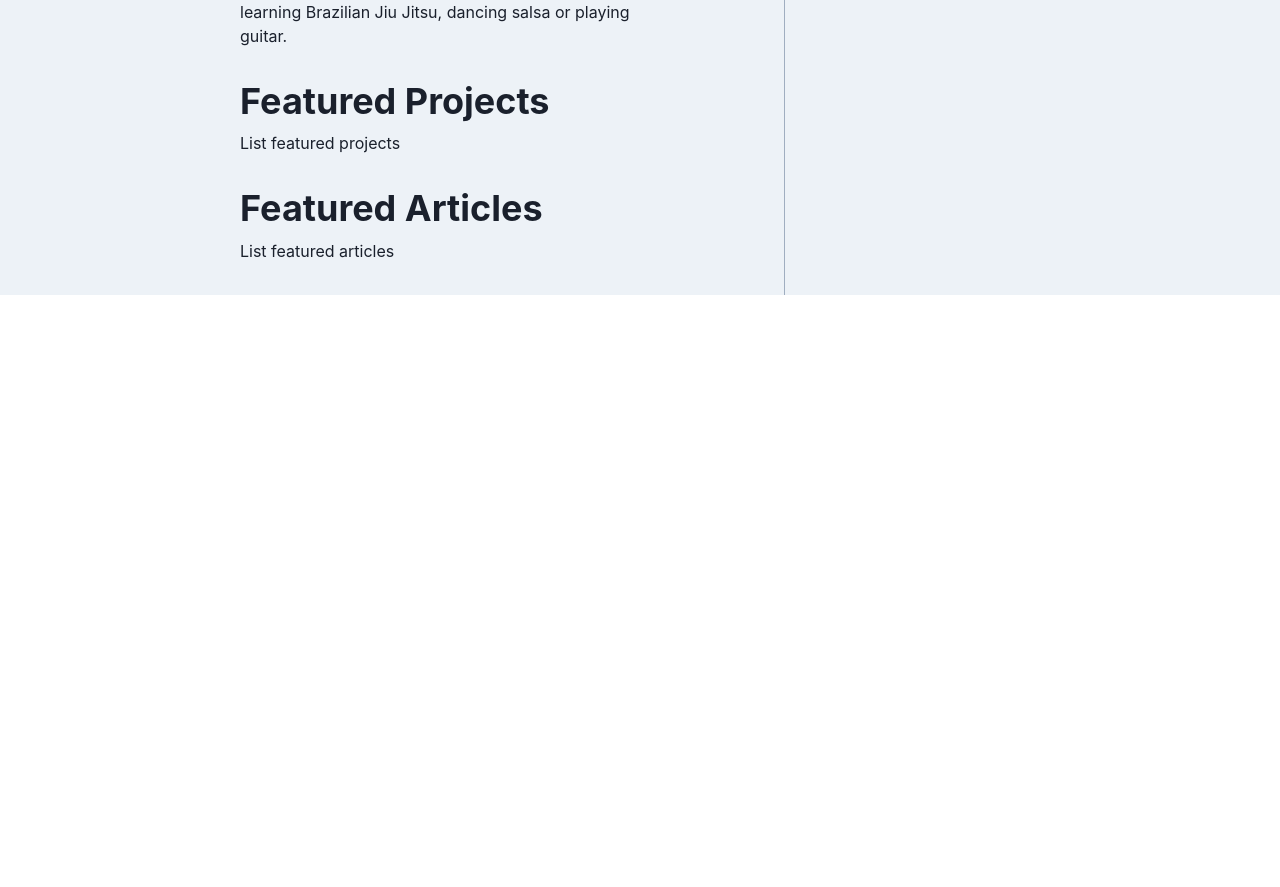
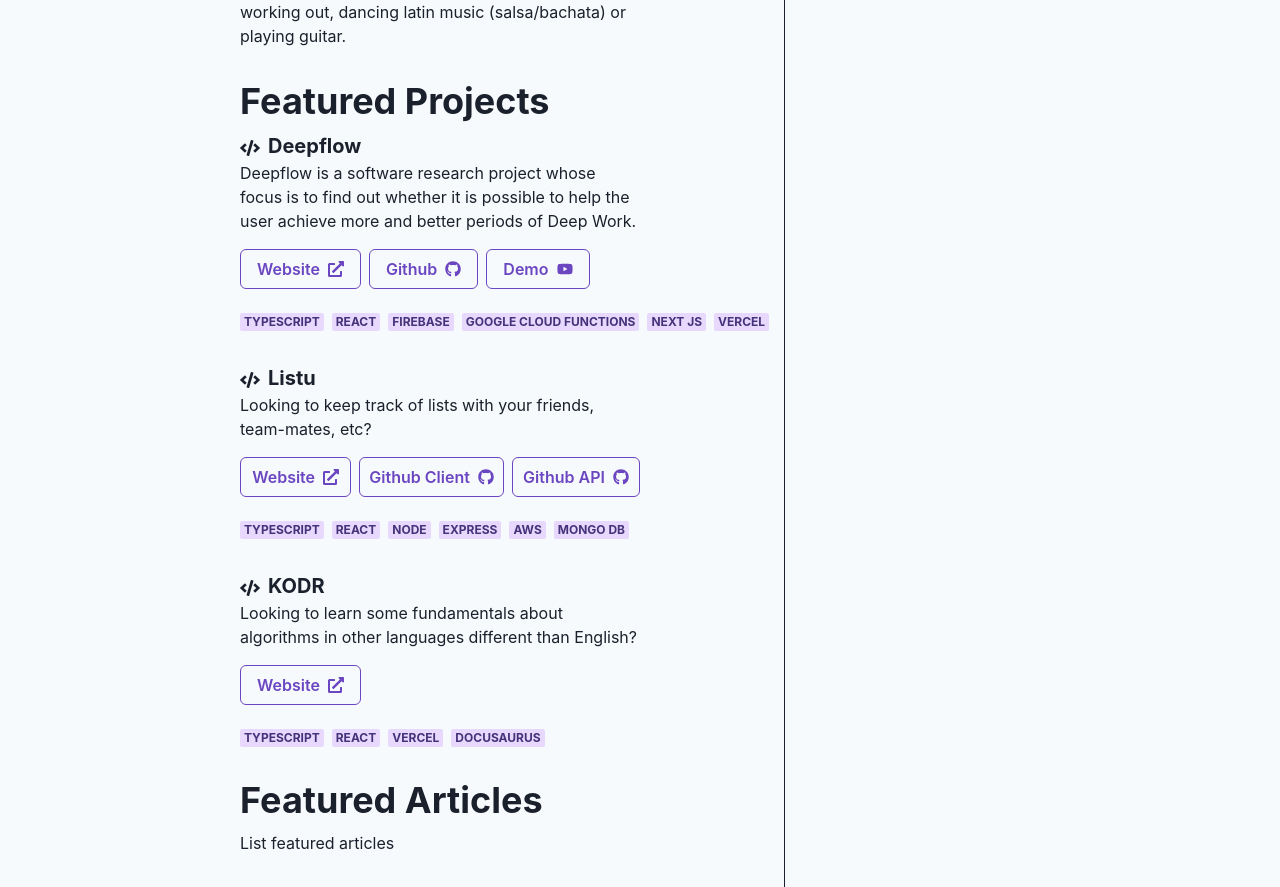
Before and after one commit to Diego-Romero/diegoromero.blog, a Next.js app: page / in a window 1280 px wide. Shown: the part 1220-2107 px from the top of the page. Before the commit the page ends 1515 px from the top, so only its background shows below. Built offline with nearby package versions, Linux system fonts and the light colour scheme.

Commit message:
added initial version of featured projects

```diff
--- a/layouts/layout/layout.tsx
+++ b/layouts/layout/layout.tsx
@@ -67,7 +67,7 @@ interface Props {
 
 const Layout: React.FunctionComponent<Props> = ({ children, home }) => {
   return (
-    <Box bgColor="gray.100">
+    <Box bgColor="gray.50">
       <Head>
         <link rel="icon" href="/favicon.ico" />
         <meta
--- a/pages/index.tsx
+++ b/pages/index.tsx
@@ -10,29 +10,148 @@ import Date from "../components/Date";
 import { GetStaticProps, NextPage } from "next";
 import {
   Avatar,
+  Badge,
   Box,
+  Button,
   Flex,
   Heading,
   HStack,
   IconButton,
   Link,
+  List,
+  ListIcon,
   ListItem,
   Stack,
   Text,
   UnorderedList,
 } from "@chakra-ui/react";
-import { FaGithub, FaLinkedin, FaTwitter } from "react-icons/fa";
-import { useRouter } from "next/router";
+import {
+  FaCode,
+  FaExternalLinkAlt,
+  FaGithub,
+  FaLinkedin,
+  FaTwitter,
+  FaYoutube,
+} from "react-icons/fa";
+import { IconType } from "react-icons";
+import React from "react";
 
 interface Props {
   allPosts: Post[];
 }
 
 const iconsSize = "4xl";
+const tags = {
+  typescript: "Typescript",
+  react: "React",
+  nextjs: "Next JS",
+  firebase: "Firebase",
+  googleCloudFunctions: "Google Cloud Functions",
+  vercel: "Vercel",
+  mouseTrap: "Mouse Trap",
+  netlify: "Netlify",
+  mongoDb: "Mongo DB",
+  node: "Node",
+  express: "Express",
+  aws: "Aws",
+  passportJs: "Passport JS",
+  sendgrid: "Sendgrid",
+  docusaurus: "Docusaurus",
+};
+const featuredProjects: {
+  title: string;
+  description: string[];
+  url: string;
+  tags: string[];
+  links: { name: string; url: string; icon: IconType }[];
+  icon: IconType;
+}[] = [
+  {
+    title: "Deepflow",
+    description: [
+      "Deepflow is a software research project whose focus is to find out whether it is possible to help the user achieve more and better periods of Deep Work.",
+    ],
+    icon: FaCode,
+    url: "http://deepflow.vercel.app",
+    links: [
+      {
+        name: "Website",
+        url: "http://deepflow.vercel.app",
+        icon: FaExternalLinkAlt,
+      },
+      {
+        name: "Github",
+        url: "https://github.com/Diego-Romero/deepflow",
+        icon: FaGithub,
+      },
+      {
+        name: "Demo",
+        url: "https://www.youtube.com/watch?v=A3RsoN5fAz4",
+        icon: FaYoutube,
+      },
+    ],
+    tags: [
+      tags.typescript,
+      tags.react,
+      tags.firebase,
+      tags.googleCloudFunctions,
+      tags.nextjs,
+      tags.vercel,
+    ],
+  },
+  {
+    title: "Listu",
+    description: [
+      "Looking to keep track of lists with your friends, team-mates, etc?",
+    ],
+    icon: FaCode,
+    url: "https://listu.me",
+    links: [
+      {
+        name: "Website",
+        url: "https://listu.me",
+        icon: FaExternalLinkAlt,
+      },
+      {
+        name: "Github Client",
+        url: "https://github.com/Diego-Romero/listu-client",
+        icon: FaGithub,
+      },
+      {
+        name: "Github API",
+        url: "https://github.com/Diego-Romero/listu-api",
+        icon: FaGithub,
+      },
+    ],
+    tags: [
+      tags.typescript,
+      tags.react,
+      tags.node,
+      tags.express,
+      tags.aws,
+      tags.mongoDb,
+    ],
+  },
+  {
+    title: "KODR",
+    description: [
+      "Looking to learn some fundamentals about algorithms in other languages different than English? ",
+    ],
+    icon: FaCode,
+    url: "https://listu.me",
+    links: [
+      {
+        name: "Website",
+        url: "https://kodr.me/en",
+        icon: FaExternalLinkAlt,
+      },
+    ],
+    tags: [tags.typescript, tags.react, tags.vercel, tags.docusaurus],
+  },
+];
 
 const Home: NextPage<Props> = (props) => {
   const { allPosts } = props;
-  const router = useRouter();
   return (
     <Layout home>
       <Head>
@@ -44,7 +163,11 @@ const Home: NextPage<Props> = (props) => {
         justifyContent={["center", null, "space-between"]}
         height="100%"
       >
-        <Stack spacing={[4, null, 8]} width={["100%", null, "50%"]} py="8">
+        <Stack
+          spacing={[4, null, 8]}
+          width={["100%", null, "50%"]}
+          py={["4", null, "8"]}
+        >
           <Avatar
             size="4xl"
             name="Diego Romero"
@@ -79,8 +202,9 @@ const Home: NextPage<Props> = (props) => {
               variant="ghost"
               colorScheme="twitter"
               onClick={() =>
-                router.push(
-                  "https://twitter.com/intent/follow?original_referer=https%3A%2F%2Fkodr.me%2F&ref_src=twsrc%5Etfw%7Ctwcamp%5Ebuttonembed%7Ctwterm%5Efollow%7Ctwgr%5Ediego_romero_x&region=follow_link&screen_name=diego_romero_x"
+                window.open(
+                  "https://twitter.com/intent/follow?original_referer=https%3A%2F%2Fkodr.me%2F&ref_src=twsrc%5Etfw%7Ctwcamp%5Ebuttonembed%7Ctwterm%5Efollow%7Ctwgr%5Ediego_romero_x&region=follow_link&screen_name=diego_romero_x",
+                  "_blank"
                 )
               }
             />
@@ -90,7 +214,9 @@ const Home: NextPage<Props> = (props) => {
               size="2xl"
               fontSize={iconsSize}
               variant="ghost"
-              onClick={() => router.push("https://github.com/diego-romero")}
+              onClick={() =>
+                window.open("https://github.com/diego-romero", "_blank")
+              }
             />
             <IconButton
               aria-label="Linkedin"
@@ -100,7 +226,10 @@ const Home: NextPage<Props> = (props) => {
               fontSize={iconsSize}
               variant="ghost"
               onClick={() =>
-                router.push("https://www.linkedin.com/in/dev-diego-romero/")
+                window.open(
+                  "https://www.linkedin.com/in/dev-diego-romero/",
+                  "_blank"
+                )
               }
             />
           </HStack>
@@ -111,13 +240,50 @@ const Home: NextPage<Props> = (props) => {
               toying with emerging technologies. Most recently I've been
               building projects with Typescript, Javascript, Serverless
               technologies, Firebase, React, Node, Kotlin, Java and Android. In
-              my spare time you will find me learning Brazilian Jiu Jitsu,
-              dancing salsa or playing guitar.
+              my spare time you will find me working out, dancing latin music
+              (salsa/bachata) or playing guitar.
             </Text>
           </Stack>
           <Stack>
             <Heading as="h3">Featured Projects</Heading>
-            <Text>List featured projects</Text>
+            <List spacing={8}>
+              {featuredProjects.map((project) => (
+                <ListItem>
+                  <Text fontWeight="bold" fontSize="xl" as="span">
+                    <ListIcon as={project.icon} fontSize="xl" />
+                    {project.title}
+                  </Text>
+                  <br />
+                  {project.description.map((text, index) => (
+                    <Text as="span" key={index}>
+                      {text}
+                      <br />
+                    </Text>
+                  ))}
+                  <HStack mt={4}>
+                    {project.links.map((link, index) => (
+                      <Button
+                        key={index}
+                        rightIcon={<link.icon />}
+                        variant="outline"
+                        colorScheme="purple"
+                        onClick={() => window.open(link.url, "_blank")}
+                      >
+                        {link.name}
+                      </Button>
+                    ))}
+                  </HStack>
+                  <br />
+                  <HStack flexDir="row">
+                    {project.tags.map((tag, index) => (
+                      <Badge variant="subtle" colorScheme="purple" key={index}>
+                        {tag}
+                      </Badge>
+                    ))}
+                  </HStack>
+                </ListItem>
+              ))}
+            </List>
           </Stack>
           <Stack>
             <Heading as="h3">Featured Articles</Heading>
@@ -126,12 +292,12 @@ const Home: NextPage<Props> = (props) => {
         </Stack>
         <Stack
           justifyContent="flex-start"
-          alignItems="flex-end"
-          borderLeft="1px"
+          alignItems={["flex-start", null, "flex-end"]}
+          borderLeft={[null, null, "1px"]}
           borderColor={borderColor}
-          textAlign="right"
-          pl="10"
-          py="8"
+          textAlign={[null, null, "right"]}
+          pl={[null, null, "10"]}
+          py={[null, null, "8"]}
         >
           <Heading as="h3" fontSize="3xl">
             Latest Articles
```
